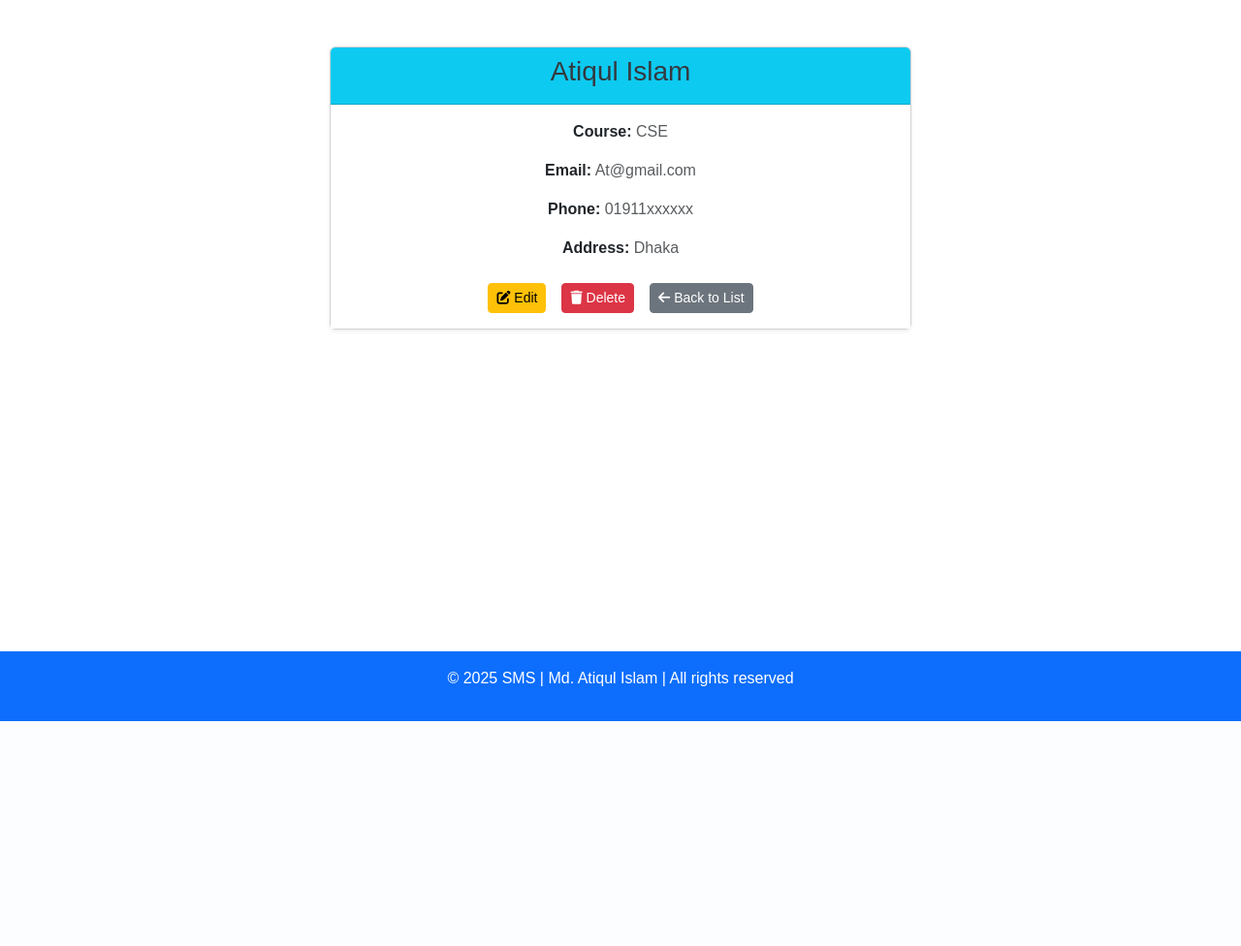
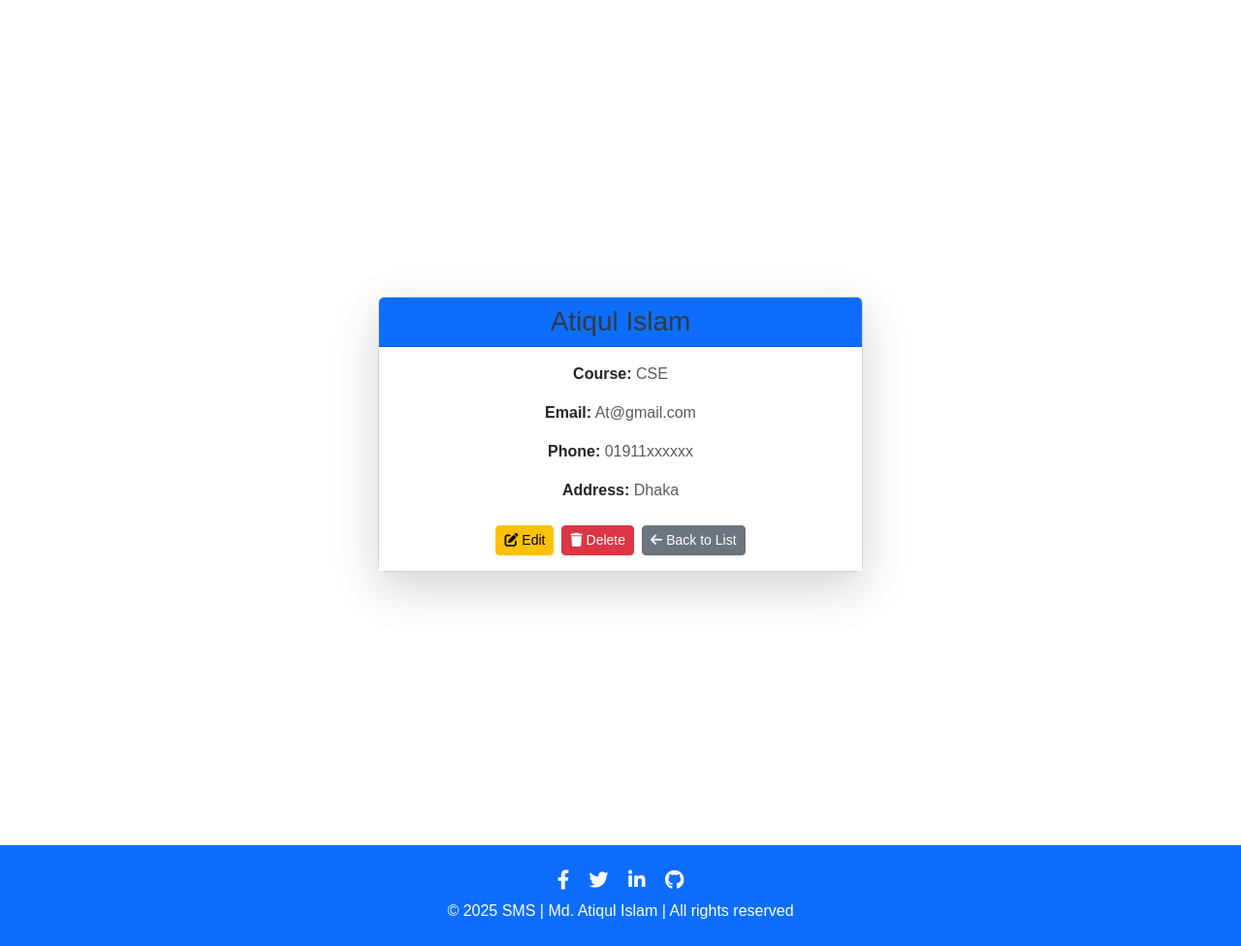
Before and after one commit to Atiqulete/student_management, a Django app: page /detail/16/ in a window 1280 px wide. Shown: the part 56-1032 px from the top of the page at 97% size. Before the commit the page ends 800 px from the top, so only its background shows below. Run offline with Django 5.2, Linux system fonts and the light colour scheme; data comes from the database, SQL or seed files in the repository; both versions use the stored data as it was after the commit.

Commit message:
3nd commit

```diff
--- a/students/templates/students/base.html
+++ b/students/templates/students/base.html
@@ -32,9 +32,16 @@
         </div>
     </main>
 
-    <footer class="bg-primary text-white text-center py-3 mt-4">
-        <p>&copy; 2025 SMS | Md. Atiqul Islam | All rights reserved</p>
+    <footer class="bg-primary text-white text-center py-4 mt-4">
+        <div class="container">
+            <div class="mb-2">
+                <a href="https://facebook.com" class="text-white mx-2"><i class="fab fa-facebook-f fa-lg"></i></a>
+                <a href="https://twitter.com" class="text-white mx-2"><i class="fab fa-twitter fa-lg"></i></a>
+                <a href="https://linkedin.com" class="text-white mx-2"><i class="fab fa-linkedin-in fa-lg"></i></a>
+                <a href="https://github.com" class="text-white mx-2"><i class="fab fa-github fa-lg"></i></a>
+            </div>
+            <p class="mb-0">&copy; 2025 SMS | Md. Atiqul Islam | All rights reserved</p>
+        </div>
     </footer>
 </body>
-
 </html>
--- a/students/templates/students/student_detail.html
+++ b/students/templates/students/student_detail.html
@@ -1,24 +1,24 @@
 {% extends 'students/base.html' %}
 
 {% block content %}
-<div class="container mt-5 d-flex justify-content-center">
-    <div class="card shadow-sm rounded" style="width: 80%; max-width: 600px;">
-        <div class="card-header bg-info text-white text-center">
-            <h3>{{ student.first_name }} {{ student.last_name }}</h3>
+<div class="container d-flex justify-content-center align-items-center vh-100">
+    <div class="card shadow-lg rounded-3" style="width: 90%; max-width: 500px;">
+        <div class="card-header bg-primary text-white text-center">
+            <h3 class="mb-0">{{ student.first_name }} {{ student.last_name }}</h3>
         </div>
         <div class="card-body text-center">
             <p><strong>Course:</strong> <span class="text-muted">{{ student.course }}</span></p>
             <p><strong>Email:</strong> <span class="text-muted">{{ student.email }}</span></p>
             <p><strong>Phone:</strong> <span class="text-muted">{{ student.phone }}</span></p>
             <p><strong>Address:</strong> <span class="text-muted">{{ student.address }}</span></p>
-            <div class="d-flex justify-content-center mt-4">
-                <a href="{% url 'student_edit' student.id %}" class="btn btn-warning btn-sm mx-2">
+            <div class="d-flex justify-content-center gap-2 mt-4">
+                <a href="{% url 'student_edit' student.id %}" class="btn btn-warning btn-sm">
                     <i class="fas fa-edit"></i> Edit
                 </a>
-                <a href="{% url 'student_delete' student.id %}" class="btn btn-danger btn-sm mx-2">
+                <a href="{% url 'student_delete' student.id %}" class="btn btn-danger btn-sm">
                     <i class="fas fa-trash"></i> Delete
                 </a>
-                <a href="{% url 'student_list' %}" class="btn btn-secondary btn-sm mx-2">
+                <a href="{% url 'student_list' %}" class="btn btn-secondary btn-sm">
                     <i class="fas fa-arrow-left"></i> Back to List
                 </a>
             </div>
```
Also changed, not shown: students/templates/students/error.html (+12 -4 lines), students/templates/students/student_delete.html (+5 -5 lines), students/templates/students/student_form.html (+6 -4 lines), students/templates/students/student_list.html (+12 -2 lines), students/templates/students/success.html (+12 -4 lines), db.sqlite3.
